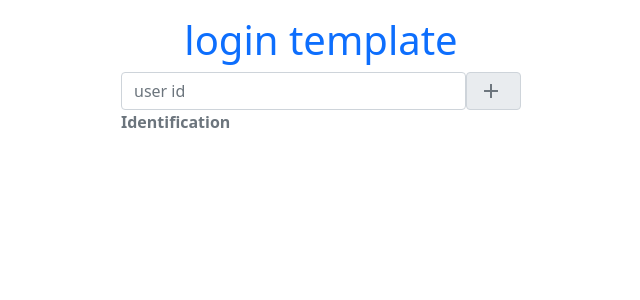
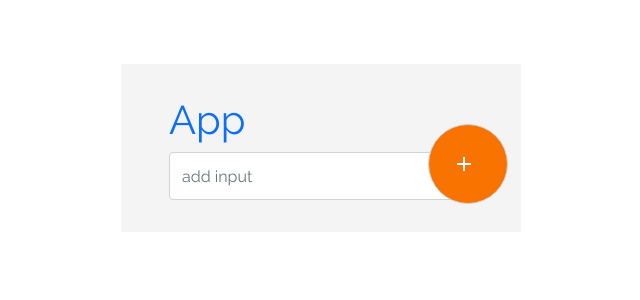
Before and after one commit to khalil-sudo/DotNet2021-Front, an Angular app: page / in a window 1280 px wide. Shown: the top 300 px of the page, without its empty margins (319-959 px from the left). Built offline with nearby package versions, Linux system fonts and the light colour scheme.

Commit message:
added delete icon,  added custom css,added delete on click and delete item function in TS

```diff
--- a/src/app/app.component.css
+++ b/src/app/app.component.css
@@ -1,12 +1,66 @@
+/* Google fonts */
+@import url("https://fonts.googleapis.com/css?family=Raleway");
+
 body {
   padding: 0;
   margin: 0;
 }
 form {
   max-width: 25em;
+  margin: 4em auto;
+  position: relative;
+  background: #f4f4f4;
+  padding: 2em 3em;
+  overflow: hidden;
+}
+/* div.input-group-prepend {
+  display: flex;
+  padding: 10px;
+} */
+form h1 {
+  font-family: "Raleway";
+  color: #f97300;
+}
+form input[type-text]::placeholder {
+  font-family: "Raleway";
+  color: grey;
+}
+form .data {
+  margin-top: 1em;
+}
+form.data li {
+  background: #fff;
+  border-left: 4px solid #f97300;
+  padding: 1em;
   margin: 1em auto;
+  color: grey;
+  font-family: "Raleway";
 }
-div.input-group-prepend {
-  display: flex;
-  justify-content: space-between;
+form .data li i {
+  float: right;
+  color: #888;
+  cursor: pointer;
 }
+form .input-group-text {
+  background: #f97300;
+  border-radius: 50%;
+  width: 5em;
+  height: 5em;
+  padding: 1em 23px;
+  color: #fff;
+  position: absolute;
+  right: 13px;
+  top: 60px;
+  cursor: pointer;
+}
+
+form .input-goup-text i {
+  font-size: 2em;
+}
+form .form-control {
+  height: 3em;
+  font-family: "Raleway";
+}
+form .form-control :focus {
+  box-shadow: 0;
+}
--- a/src/app/app.component.html
+++ b/src/app/app.component.html
@@ -1,30 +1,25 @@
 <div class="container">
-  <form action="">
-    <div class="form-group">
-      <h1 class="text-center text-primary">login template</h1>
+  <form>
+    <h1 class="text(-center text-primary">App</h1>
     <div class="input-group-prepend">
       <input
-          #Id
+        #todo
         type="text"
-          name=""
-          id=""
         class="form-control"
-          placeholder="user id "
-          aria-describedby="Id"
+        placeholder="add input"
+        name="todo"
       />
-        <span
-          class="input-group-text text-muted text-center"
-          style="width: 15%"
-          (click)="addId(Id.value)"
-          ><i class="material-icons">add</i>
+      <span class="input-group-text" (click)="addTodo(todo.value)">
+        <i class="material-icons">add</i>
       </span>
-      </div>
-      <strong id="Id" class="text-muted">Identification</strong>
     </div>
   </form>
   <div class="data">
     <ul class="list-unstyled">
-      <li *ngFor="let id of idArray">{{ id }}</li>
+      <li *ngFor="let todo of todoArray">
+        {{ todo }}
+        <i class="material-icons" (click)="deleteItem(todo)">delete</i>
+      </li>
     </ul>
   </div>
 </div>
--- a/src/app/app.component.ts
+++ b/src/app/app.component.ts
@@ -9,14 +9,22 @@ import { Component } from '@angular/core';
 export class AppComponent {
   title = 'DotNet2021-Front';
 
-  idArray = [''];
+  todoArray: string[] = [];
 
-  addId(value: string) {
+  addTodo(value: string) {
     if (value != '') {
-      this.idArray.push(value);
-      console.log(this.idArray);
+      this.todoArray.push(value);
+      console.log(this.todoArray);
     } else {
-      alert('Id Requis!!');
+      alert('field Required!!');
+    }
+  }
+  deleteItem(todo: string) {
+    for (let i = 0; i <= this.todoArray.length; i++) {
+      if (todo == this.todoArray[i]) {
+        this.todoArray.splice(i, 1);
+        console.log('delete item');
+      }
     }
   }
 }
```
Lines whose indentation alone changed are shown as unchanged.
